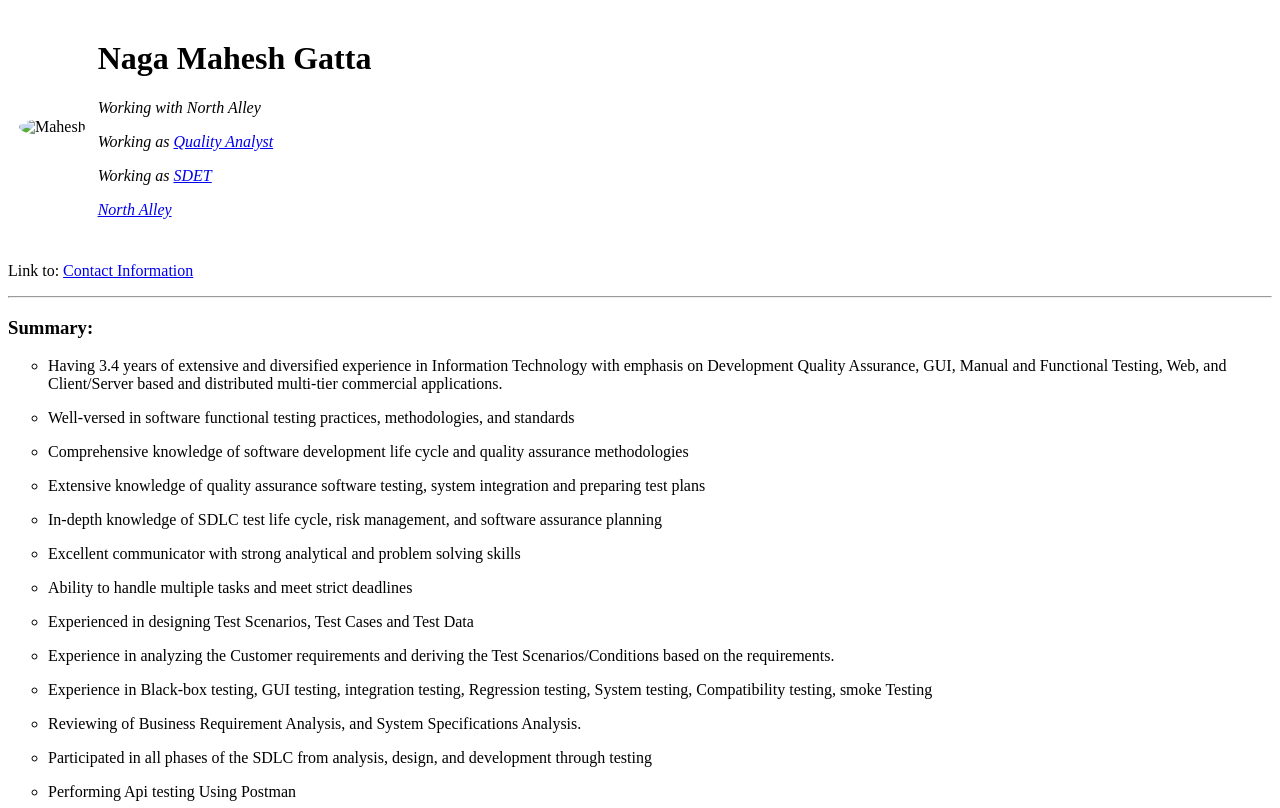
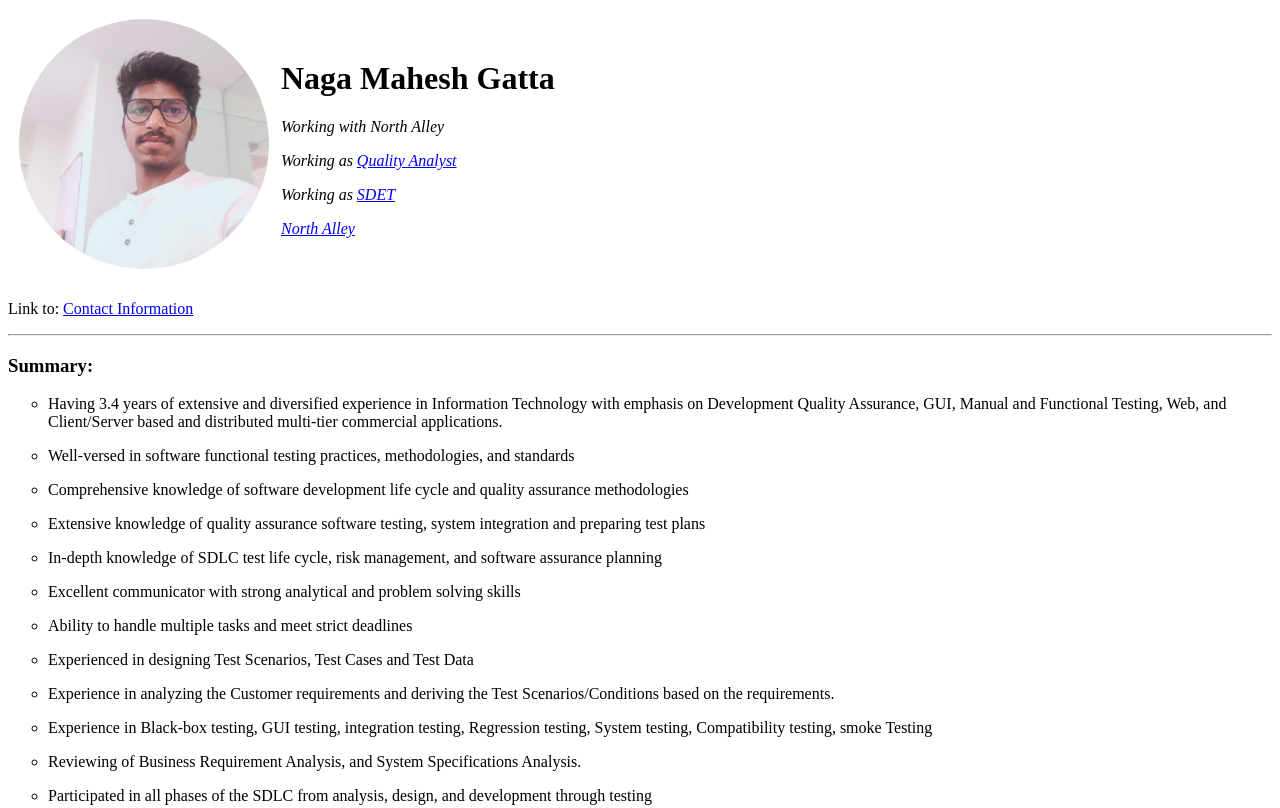
Before and after one commit to Naga-Mahesh-Gatta/cv, a plain HTML site: page index.html in a window 1280 px wide. Shown: the top 808 px of the page. Drawn offline with Linux system fonts and the light colour scheme.

Commit message:
made changes in image src path

```diff
--- a/index.html
+++ b/index.html
@@ -11,7 +11,7 @@
 <body>
     <table cellspacing="10px">
         <tr>
-            <td><img src="../HTML-Personal Site/img/WhatsApp Image 2021-05-01 at 10.21.51(1).jpeg" alt=" Mahesh " width="250px" height="250px" style="border-radius: 50%;"></td>
+            <td><img src="img/WhatsApp Image 2021-05-01 at 10.21.51(1).jpeg" alt=" Mahesh " width="250px" height="250px" style="border-radius: 50%;"></td>
             <td>
                 <h1><strong>Naga Mahesh Gatta </strong></h1>
                 <p><em>Working with North Alley</em></p>
```
